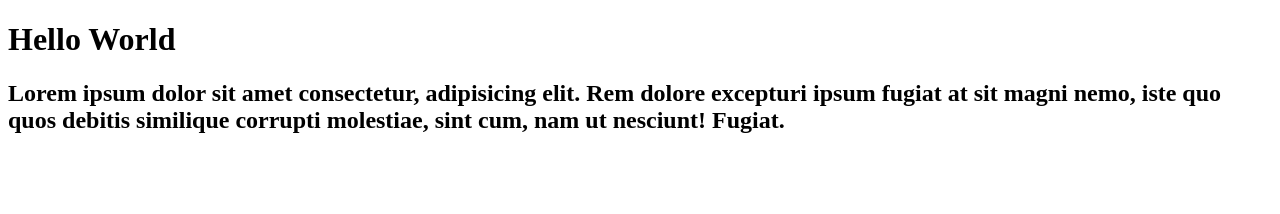
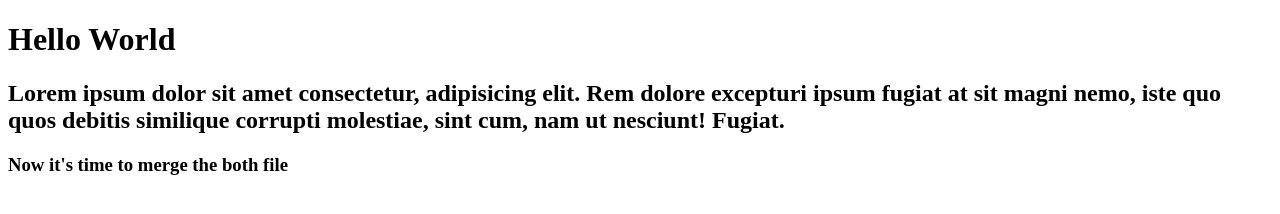
Before and after one commit to Parth-p-eq/repo-test, a plain HTML site: page index.html in a window 1280 px wide. Drawn offline with Linux system fonts and the light colour scheme.

Commit message:
Added a new line

```diff
--- a/index.html
+++ b/index.html
@@ -12,5 +12,6 @@
       excepturi ipsum fugiat at sit magni nemo, iste quo quos debitis similique
       corrupti molestiae, sint cum, nam ut nesciunt! Fugiat.
     </h2>
+    <h3>Now it's time to merge the both file</h3>
   </body>
 </html>
```
